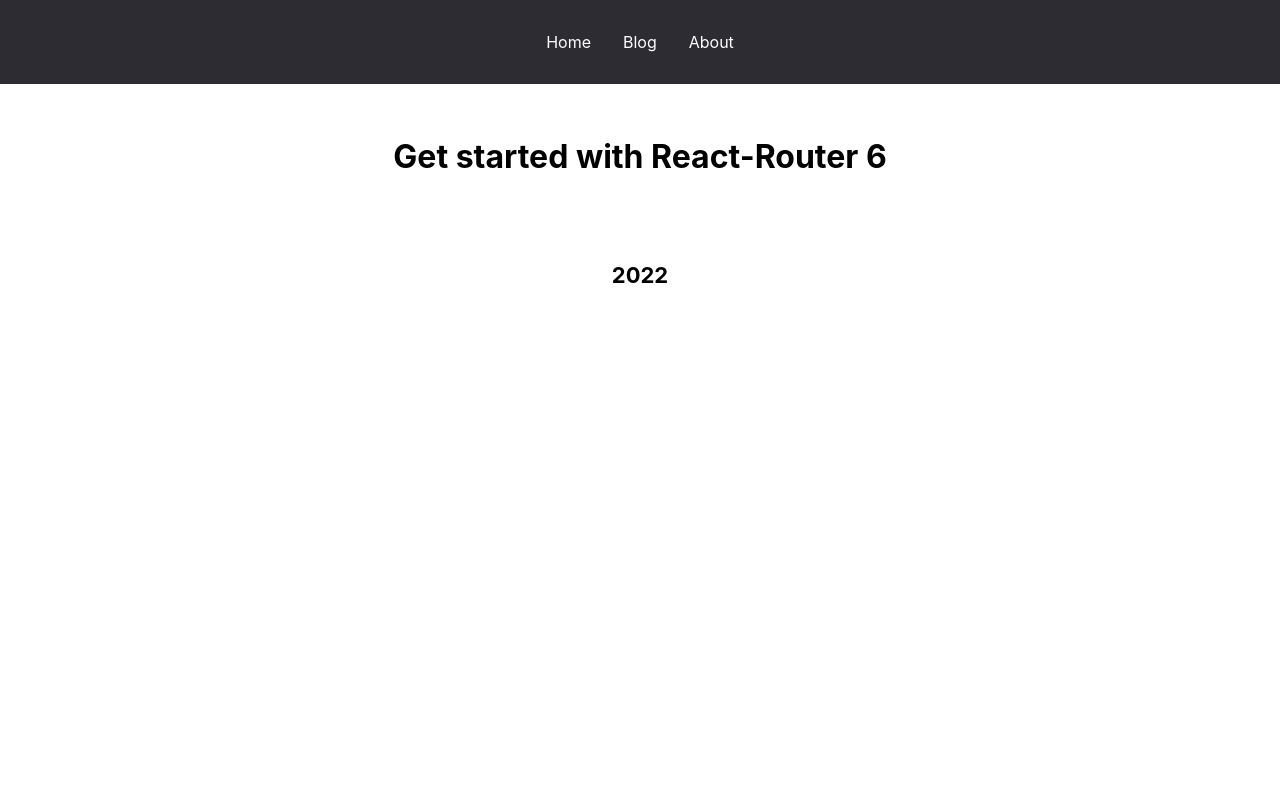
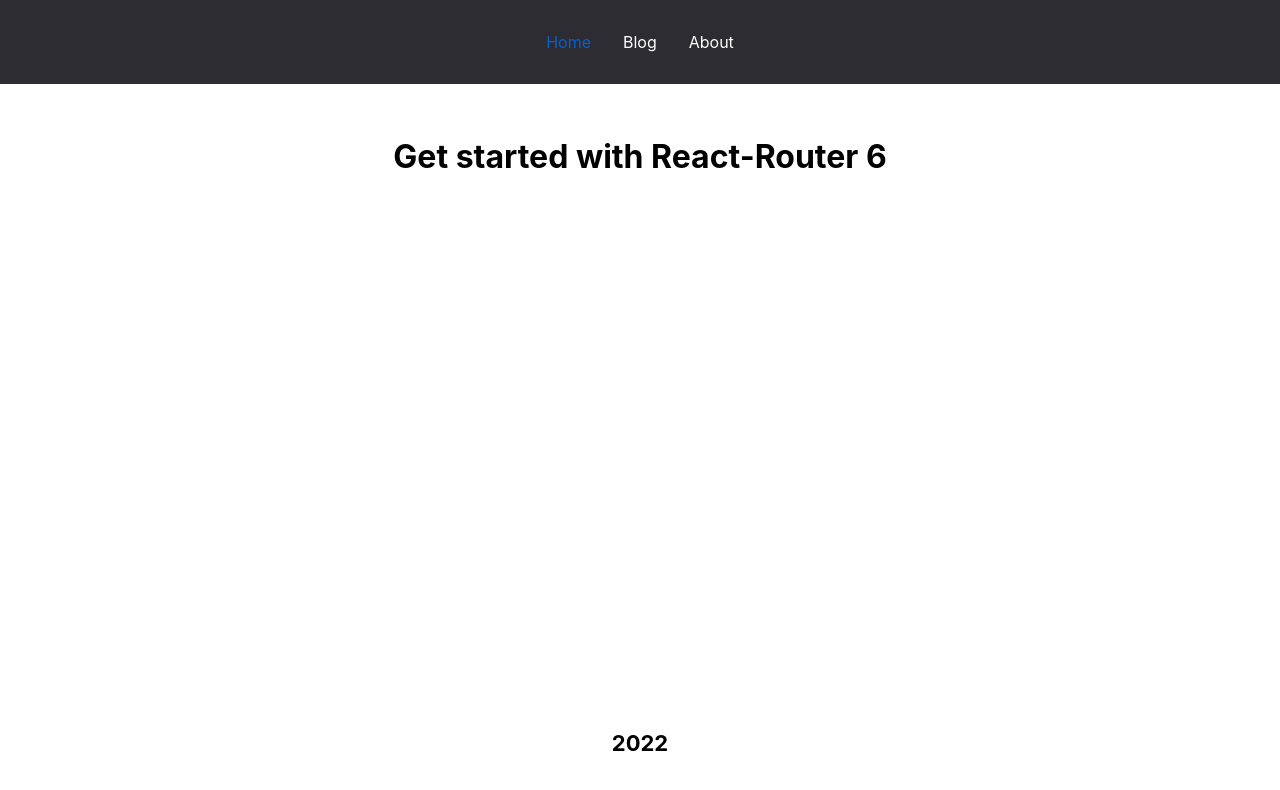
Before and after one commit to michaelvassilyevmvc/ReactRouteV6, a React (Create React App) app: page / in a window 1280 px wide. Shown: the top 790 px of the page. Built offline with nearby package versions, Linux system fonts and the light colour scheme.

Commit message:
End of Section3. NavLink and CustomLink

```diff
--- /dev/null
+++ b/src/components/CustomLink.jsx
@@ -0,0 +1,18 @@
+import { Link, useMatch } from 'react-router-dom';
+
+const CustomLink = ({ children, to, ...props }) => {
+
+  const match = useMatch(to);
+
+  return (
+    <Link
+      to={to}
+      style={{ color: match ? '#0760cf' : 'white' }}
+      {...props}
+    >
+      {children}
+    </Link>
+  )
+}
+
+export { CustomLink };
--- a/src/components/Layout.jsx
+++ b/src/components/Layout.jsx
@@ -1,12 +1,15 @@
-import { Link, Outlet } from 'react-router-dom';
+import { Outlet } from 'react-router-dom';
+import { CustomLink } from './CustomLink';
 
 const Layout = () => {
+
+
   return (
     <>
       <header>
-        <Link to="/">Home</Link>
-        <Link to="/posts">Blog</Link>
-        <Link to="/about">About</Link>
+        <CustomLink to="/"  >Home</CustomLink>
+        <CustomLink to="/posts" >Blog</CustomLink>
+        <CustomLink to="/about" >About</CustomLink>
       </header>
       <main className="container">
         <Outlet></Outlet>
--- a/src/index.css
+++ b/src/index.css
@@ -41,3 +41,13 @@
   font-size: 22px;
   font-weight: bold;
 }
+
+main {
+  min-height: calc(100vh - 200px - 50px);
+  padding-top: 1.5rem;
+  padding-bottom:1.5rem;
+}
+
+.active-link{
+  color:#0760cf;
+}
```
